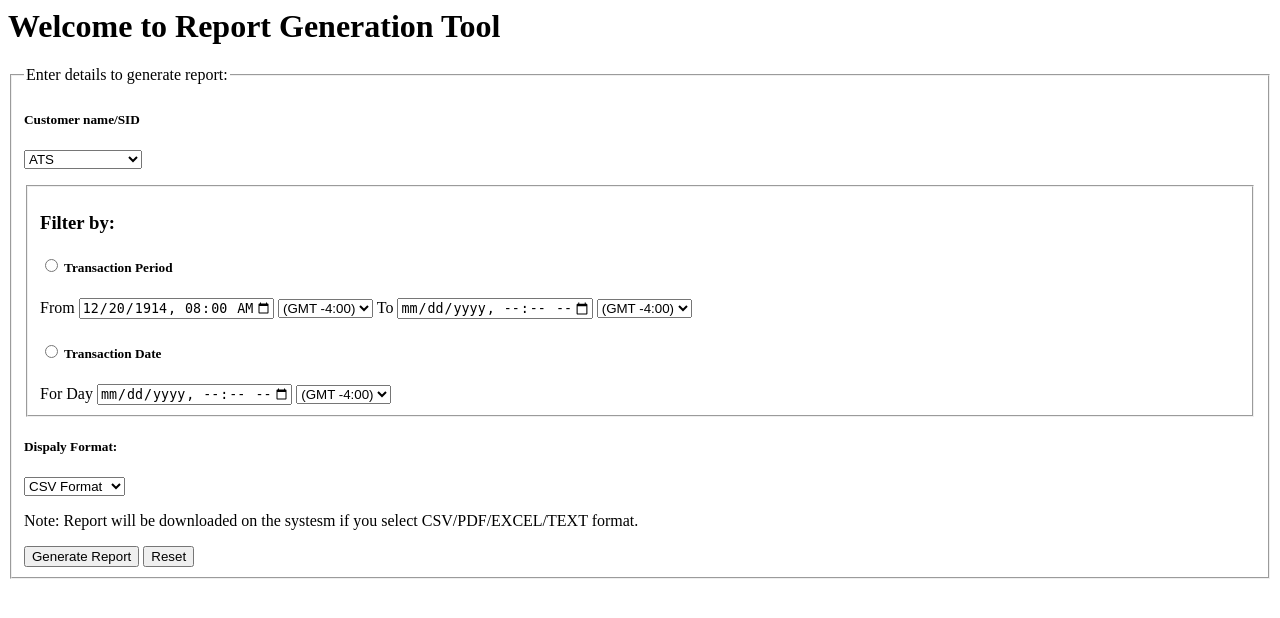
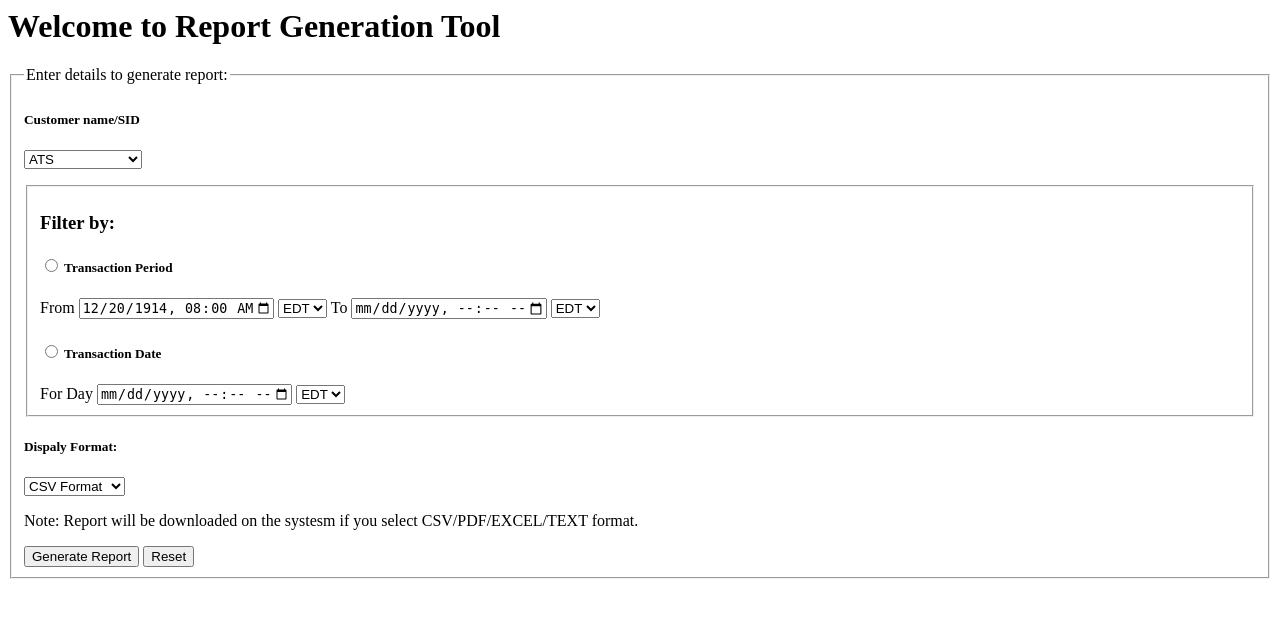
Before and after one commit to TripathyJyotismita/ReportingTool, a Django app: template reportingtool/templates/reportapp/input_data.html in a window 1280 px wide. Shown: the top 618 px of the page. Run offline with Django 3.2, Linux system fonts and the light colour scheme; the template is opened without the code that fills it, so the values that code supplies are empty.

Commit message:
Modified GMT to EST/EDT

```diff
--- a/reportingtool/templates/reportapp/input_data.html
+++ b/reportingtool/templates/reportapp/input_data.html
@@ -29,8 +29,8 @@
                             data-date-inline-picker="false"
                             data-date-popover='{"inline": true}'>
                         <select name="timezone_offset" id="timezone-offset" class="span5">
-                            <option value="EDT">(GMT -4:00)</option>
-                            <option value="EST">(GMT -5:00)</option>
+                            <option value="EDT">EDT</option>
+                            <option value="EST">EST</option>
                         </select>
 
 
@@ -40,8 +40,8 @@
                        data-date-inline-picker="false"
                        data-date-popover='{"inline": true}' />
                         <select name="timezone_offset"  class="span5">
-                            <option value="EDT">(GMT -4:00)</option>
-                            <option value="EST">(GMT -5:00)</option>
+                            <option value="EDT">EDT</option>
+                            <option value="EST">EST</option>
                         </select>
 
                 <h5> <input type="radio"> Transaction Date</h5>
@@ -51,8 +51,8 @@
                        type="datetime-local" data-date-inline-picker="false"
                        data-date-popover='{"inline": true}'/>
                     <select name="timezone_offset" id="timezone-offset" class="span5">
-                        <option value="EDT">(GMT -4:00)</option>
-                        <option value="EST">(GMT -5:00)</option>
+                        <option value="EDT">EDT</option>
+                        <option value="EST">EST</option>
                     </select>
                     </fieldset>
                 </p>
```
Also changed, not shown: reportingtool/db.sqlite3.
